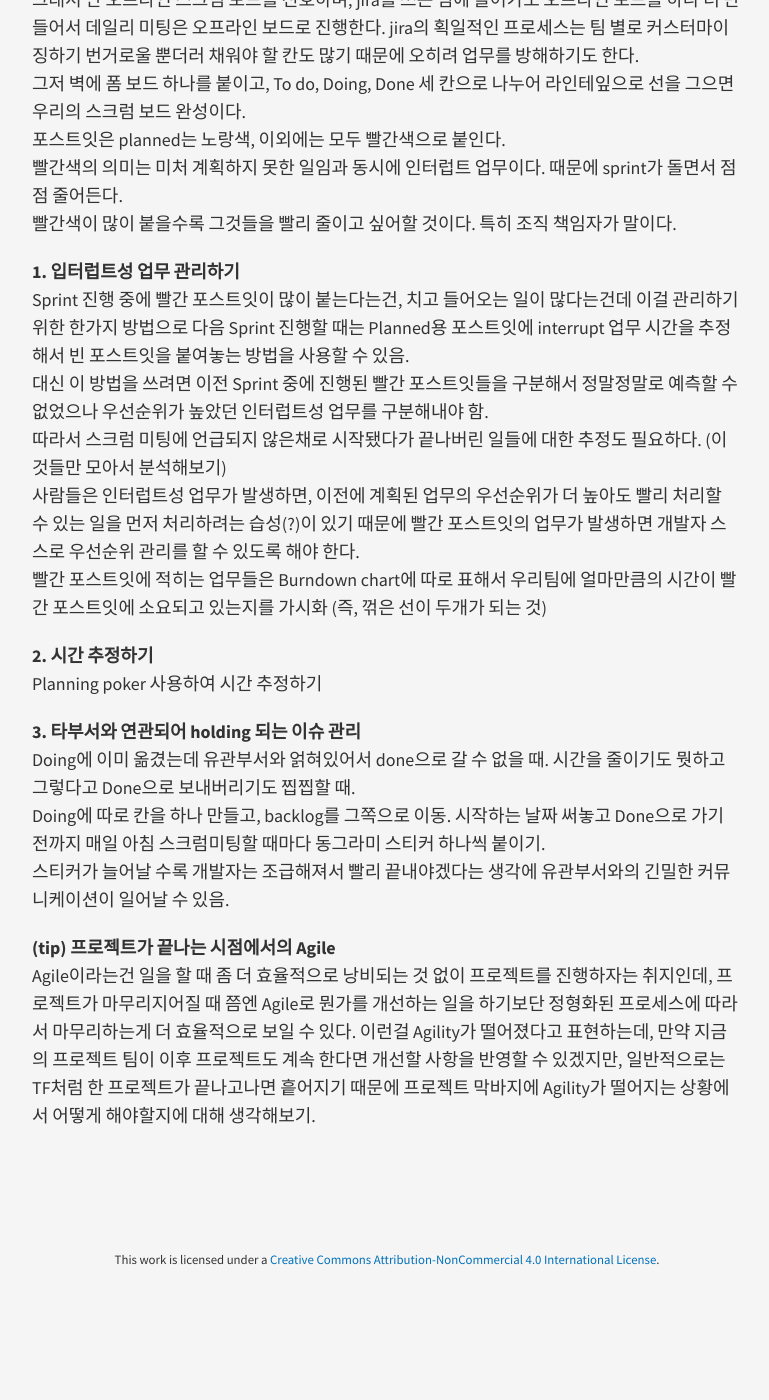
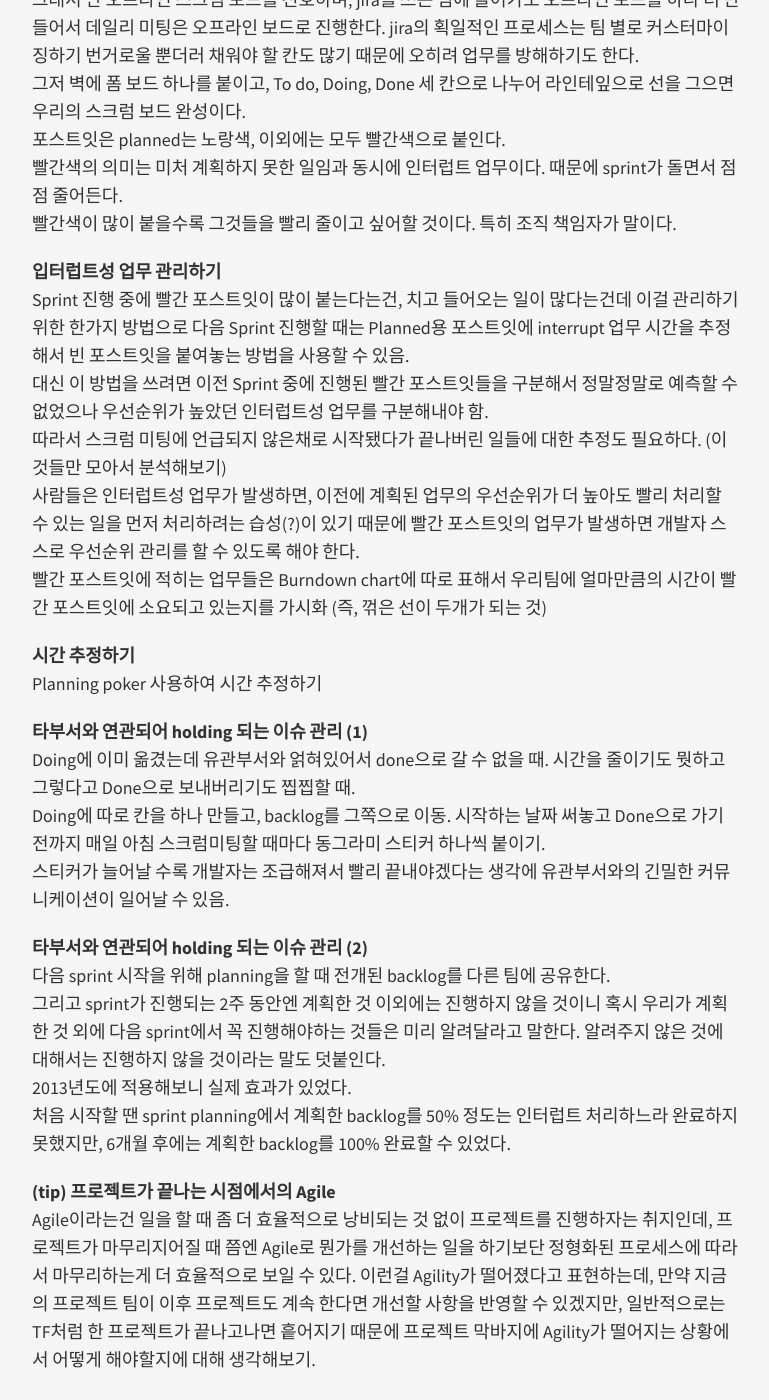
Before and after one commit to midaeng/articles, a Jekyll site: the page built from _posts/2013-07-05-scrum-interrupt.md, in a window 1280 px wide and 1400 px high, scrolled down 538 px. Shown: the whole window, without its empty margins (253-1022 px from the left). Built offline with Jekyll 4.4.1, drawn with Linux system fonts in a browser that asks for light colours; nearby versions of some CDN libraries; Markdown is read by kramdown in place of the engine named in the settings; before the commit the page ends 1827 px from its top, so only the background shows below that.

Commit message:
changed scrum interrupt

```diff
--- a/_posts/2013-07-05-scrum-interrupt.md
+++ b/_posts/2013-07-05-scrum-interrupt.md
@@ -24,15 +24,22 @@ Sprint 진행 중에 빨간 포스트잇이 많이 붙는다는건, 치고 들
 빨간 포스트잇에 적히는 업무들은 Burndown chart에 따로 표해서 우리팀에 얼마만큼의 시간이 빨간 포스트잇에 소요되고 있는지를 가시화 (즉, 꺾은 선이 두개가 되는 것)
 
 
-**2. 시간 추정하기**
+**시간 추정하기**
 Planning poker 사용하여 시간 추정하기
 
 
-**3. 타부서와 연관되어 holding 되는 이슈 관리**
+**타부서와 연관되어 holding 되는 이슈 관리 (1)**
 Doing에 이미 옮겼는데 유관부서와 얽혀있어서 done으로 갈 수 없을 때. 시간을 줄이기도 뭣하고 그렇다고 Done으로 보내버리기도 찝찝할 때.
 Doing에 따로 칸을 하나 만들고, backlog를 그쪽으로 이동. 시작하는 날짜 써놓고 Done으로 가기 전까지 매일 아침 스크럼미팅할 때마다 동그라미 스티커 하나씩 붙이기.
 스티커가 늘어날 수록 개발자는 조급해져서 빨리 끝내야겠다는 생각에 유관부서와의 긴밀한 커뮤니케이션이 일어날 수 있음.
 
+**타부서와 연관되어 holding 되는 이슈 관리 (2)**
+다음 sprint 시작을 위해 planning을 할 때 전개된 backlog를 다른 팀에 공유한다.
+그리고 sprint가 진행되는 2주 동안엔 계획한 것 이외에는 진행하지 않을 것이니 혹시 우리가 계획한 것 외에 다음 sprint에서 꼭 진행해야하는 것들은 미리 알려달라고 말한다. 알려주지 않은 것에 대해서는 진행하지 않을 것이라는 말도 덧붙인다.
+2013년도에 적용해보니 실제 효과가 있었다.
+처음 시작할 땐 sprint planning에서 계획한 backlog를 50% 정도는 인터럽트 처리하느라 완료하지 못했지만, 6개월 후에는 계획한 backlog를 100% 완료할 수 있었다.
+
+
 
 **(tip) 프로젝트가 끝나는 시점에서의 Agile**
 Agile이라는건 일을 할 때 좀 더 효율적으로 낭비되는 것 없이 프로젝트를 진행하자는 취지인데, 프로젝트가 마무리지어질 때 쯤엔 Agile로 뭔가를 개선하는 일을 하기보단 정형화된 프로세스에 따라서 마무리하는게 더 효율적으로 보일 수 있다. 이런걸 Agility가 떨어졌다고 표현하는데, 만약 지금의 프로젝트 팀이 이후 프로젝트도 계속 한다면 개선할 사항을 반영할 수 있겠지만, 일반적으로는 TF처럼 한 프로젝트가 끝나고나면 흩어지기 때문에 프로젝트 막바지에 Agility가 떨어지는 상황에서 어떻게 해야할지에 대해 생각해보기.
```
Also changed, not shown: other parts of _posts/2013-07-05-scrum-interrupt.md (+1 -1 lines).
